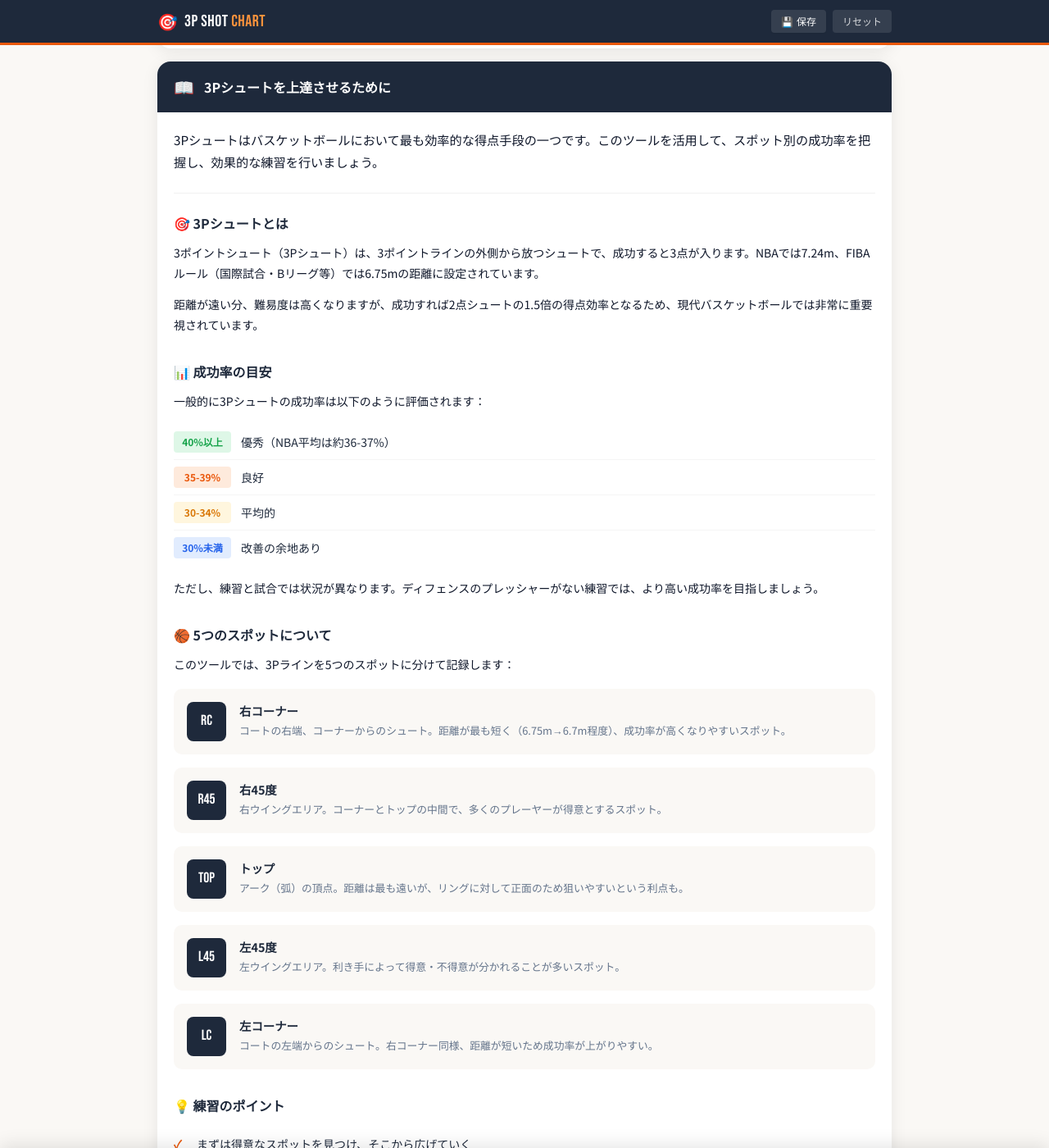
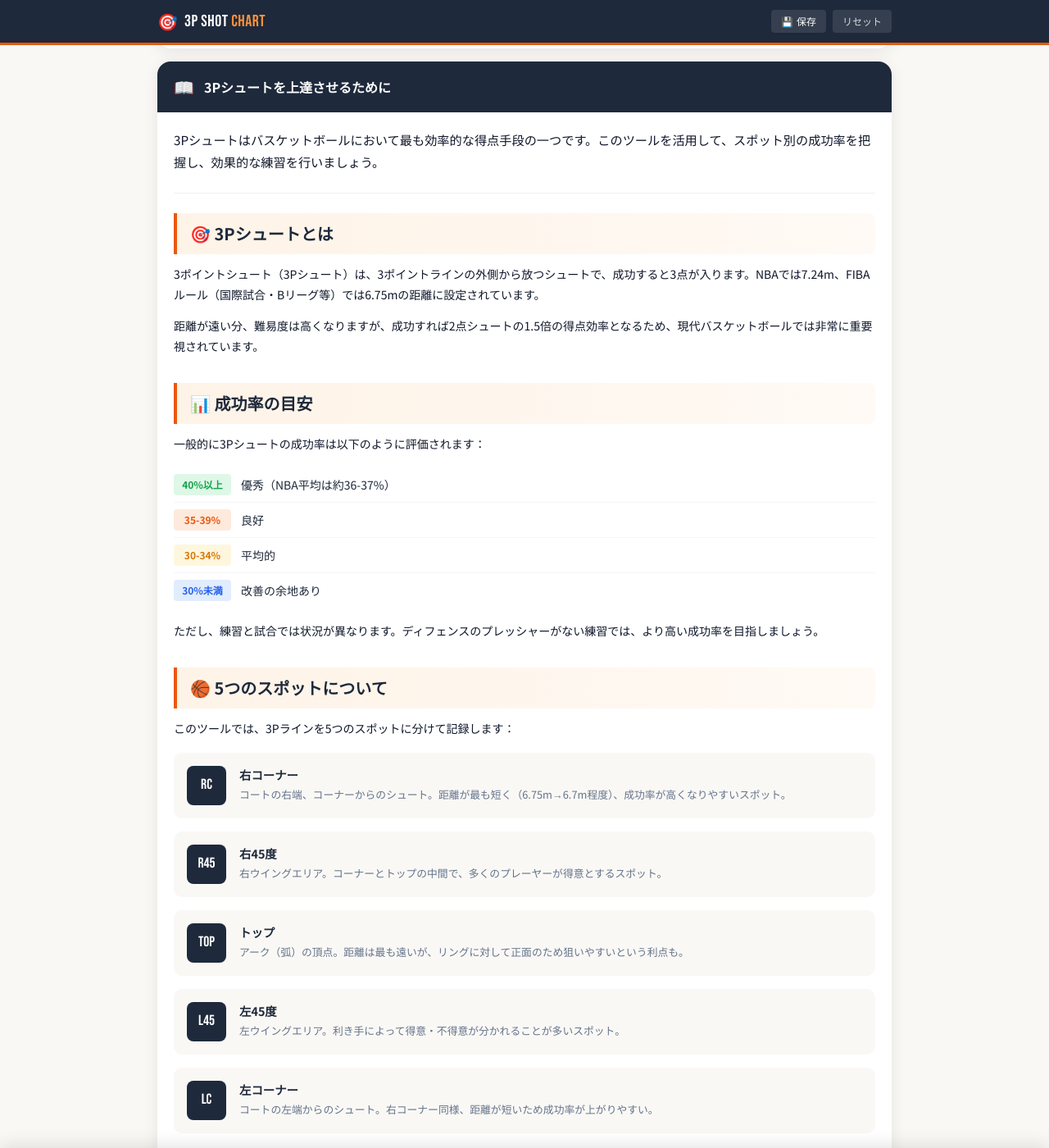
Before and after one commit to BSK-Ryo/statstoo, a Jekyll site: the page built from tools/3point-shot-chart/index.html, in a window 1280 px wide and 1400 px high, scrolled down 1464 px. Shown: the whole window at 82% size. Built offline with Jekyll 4.4.1, drawn with Linux system fonts in a browser that asks for light colours; nearby versions of some CDN libraries.

Commit message:
Update index.html

```diff
--- a/tools/3point-shot-chart/index.html
+++ b/tools/3point-shot-chart/index.html
@@ -139,6 +136,7 @@ description: 3Pシュートのスポット別成功率を記録・分析。個
     .article-lead { font-size: 0.95rem; color: #0f172a; line-height: 1.8; margin-bottom: 1.5rem; padding-bottom: 1.5rem; border-bottom: 1px solid #f1f1f1; }
     .article-block { margin-bottom: 2rem; }
     .article-block:last-child { margin-bottom: 0; }
+    .article-block h2 { font-size: 1.25rem; font-weight: 700; color: #1e293b; margin-bottom: 0.75rem; display: flex; align-items: center; gap: 0.5rem; background: linear-gradient(90deg, #fef3e7 0%, #fffaf5 100%); padding: 0.625rem 1rem; border-left: 4px solid #EA580C; border-radius: 0 8px 8px 0; }
     .article-block h3 { font-size: 1rem; font-weight: 700; color: #1e293b; margin-bottom: 0.75rem; display: flex; align-items: center; gap: 0.5rem; }
     .article-block p { font-size: 0.875rem; color: #0f172a; line-height: 1.8; margin-bottom: 0.75rem; }
     .article-block p:last-child { margin-bottom: 0; }
@@ -210,7 +208,7 @@ description: 3Pシュートのスポット別成功率を記録・分析。個
         <div class="flex justify-between items-center">
             <div class="flex items-center gap-2">
                 <span class="text-xl">🎯</span>
-                <span class="font-display text-xl tracking-wide text-white">3P SHOT <span class="text-primary-light">CHART</span></span>
+                <h1 class="font-display text-xl tracking-wide text-white m-0">3P SHOT <span class="text-primary-light">CHART</span></h1>
             </div>
             <div class="flex gap-2">
                 <button onclick="app.saveToHistory()" class="text-xs bg-white/10 text-white px-3 py-1.5 rounded hover:bg-white/20 transition shadow-sm flex items-center gap-1 font-medium">
@@ -322,7 +320,7 @@ description: 3Pシュートのスポット別成功率を記録・分析。個
             </p>
 
             <section class="article-block">
-                <h3>🎯 3Pシュートとは</h3>
+                <h2>🎯 3Pシュートとは</h2>
                 <p>
                     3ポイントシュート（3Pシュート）は、3ポイントラインの外側から放つシュートで、成功すると3点が入ります。NBAでは7.24m、FIBAルール（国際試合・Bリーグ等）では6.75mの距離に設定されています。
                 </p>
@@ -332,7 +330,7 @@ description: 3Pシュートのスポット別成功率を記録・分析。個
             </section>
 
             <section class="article-block">
-                <h3>📊 成功率の目安</h3>
+                <h2>📊 成功率の目安</h2>
                 <p>
                     一般的に3Pシュートの成功率は以下のように評価されます：
                 </p>
@@ -348,7 +346,7 @@ description: 3Pシュートのスポット別成功率を記録・分析。個
             </section>
 
             <section class="article-block">
-                <h3>🏀 5つのスポットについて</h3>
+                <h2>🏀 5つのスポットについて</h2>
                 <p>
                     このツールでは、3Pラインを5つのスポットに分けて記録します：
                 </p>
@@ -392,7 +390,7 @@ description: 3Pシュートのスポット別成功率を記録・分析。個
             </section>
 
             <section class="article-block">
-                <h3>💡 練習のポイント</h3>
+                <h2>💡 練習のポイント</h2>
                 <ul class="article-list-check">
                     <li>まずは得意なスポットを見つけ、そこから広げていく</li>
                     <li>苦手なスポットを重点的に練習する</li>
@@ -403,7 +401,7 @@ description: 3Pシュートのスポット別成功率を記録・分析。個
             </section>
 
             <section class="article-block">
-                <h3>📈 このツールの活用法</h3>
+                <h2>📈 このツールの活用法</h2>
                 <p>
                     毎回の練習で記録を残すことで、以下のことがわかるようになります：
                 </p>
```
Also changed, not shown: other parts of tools/3point-shot-chart/index.html (+0 -3 lines).
